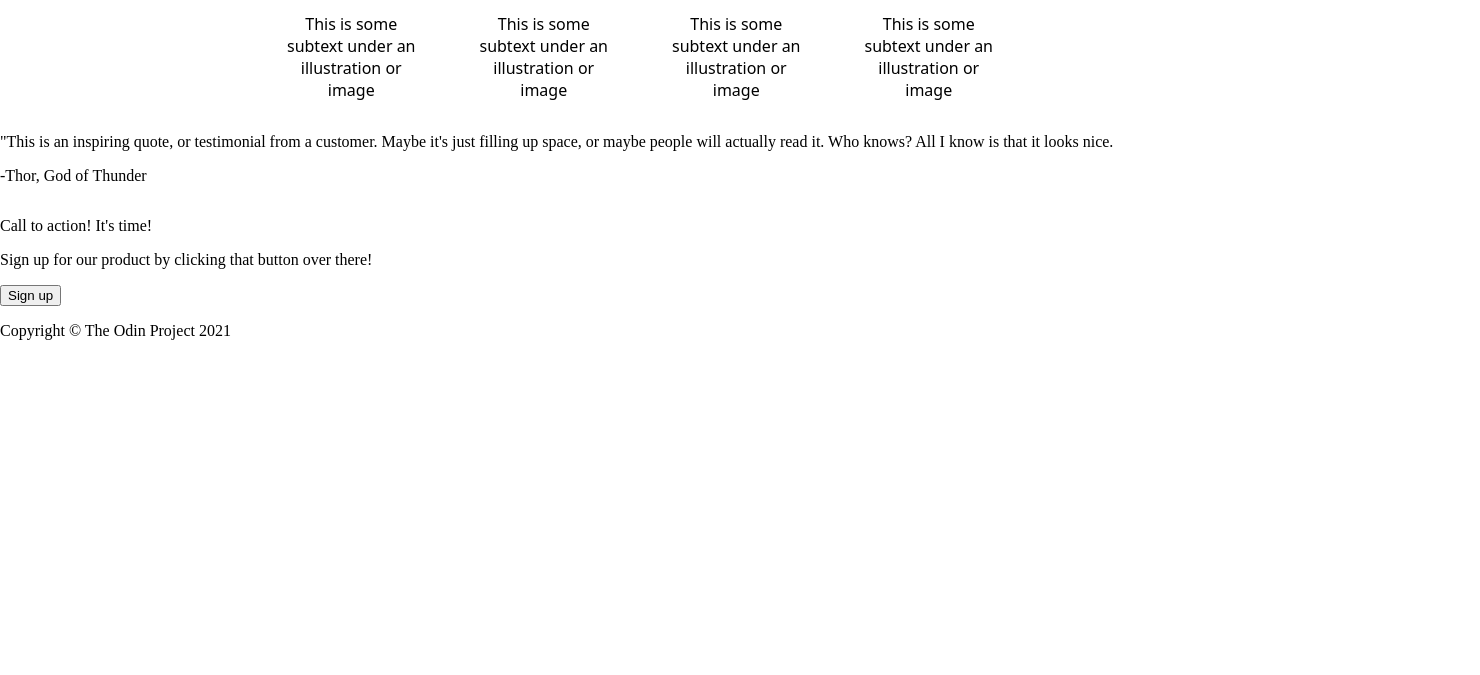
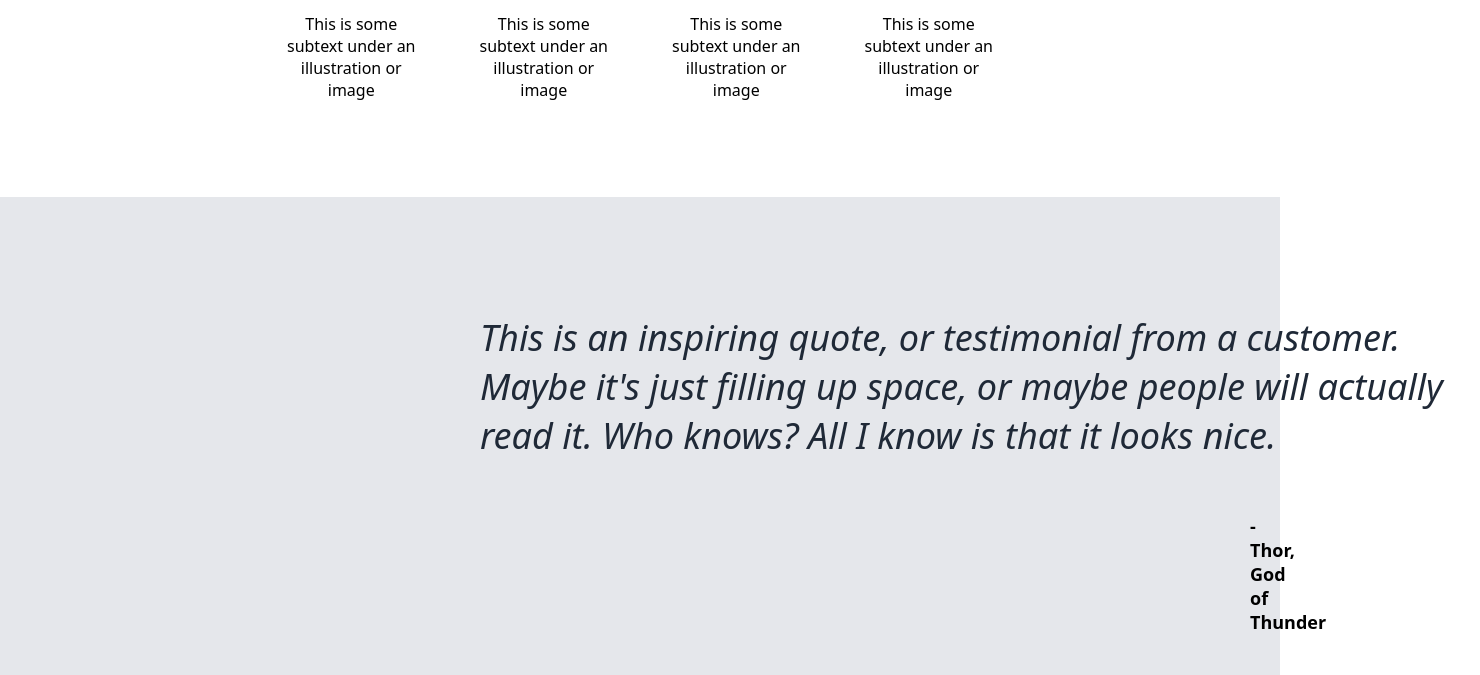
Before and after one commit to cats12345-arch/Landing-page, a plain HTML site: page index.html in a window 1280 px wide. Shown: the part 885-1560 px from the top of the page, 1480 px wide, since content can reach past the window. Before the commit the page ends 1241 px from the top, so only its background shows below. Drawn offline with Linux system fonts and the light colour scheme.

```diff
--- a/index.html
+++ b/index.html
@@ -44,9 +44,9 @@
                 <p class="text">This is some subtext under an illustration or image</p>
             </div>
         </div>
-        <div class="quote">
-            <p>"This is an inspiring quote, or testimonial from a customer. Maybe it's just filling up space, or maybe people will actually read it. Who knows? All I know is that it looks nice.</p>
-            <p>-Thor, God of Thunder</p>
+        <div class="quoteBox">
+            <p class="quote">This is an inspiring quote, or testimonial from a customer. Maybe it's just filling up space, or maybe people will actually read it. Who knows? All I know is that it looks nice.</p>
+            <p class="quoteTitle">-Thor, God of Thunder</p>
         </div>
         <div class="signUp">
             <p>Call to action! It's time!</p>
--- a/style.css
+++ b/style.css
@@ -114,4 +114,29 @@ body {
     width: 203px;
     text-align: center;
     font-family: system-ui, -apple-system, BlinkMacSystemFont, 'Segoe UI', Roboto, Oxygen, Ubuntu, Cantarell, 'Open Sans', 'Helvetica Neue', sans-serif;
+    padding-bottom: 80px;
 }
+
+.quoteBox {
+    background-color: #e5e7eb;
+    display: flex;
+    flex-direction: column;
+    padding-top: 80px;
+    padding-bottom: 80px;
+}
+
+.quote {
+    font-size: 36px;
+    font-style: italic;
+    color: #1f2937;
+    font-family: system-ui, -apple-system, BlinkMacSystemFont, 'Segoe UI', Roboto, Oxygen, Ubuntu, Cantarell, 'Open Sans', 'Helvetica Neue', sans-serif;
+    width: 1000px;
+    padding-left: 480px;
+}
+
+.quoteTitle {
+    padding-left: 1250px;
+    font-weight: 900;
+    font-family: system-ui, -apple-system, BlinkMacSystemFont, 'Segoe UI', Roboto, Oxygen, Ubuntu, Cantarell, 'Open Sans', 'Helvetica Neue', sans-serif;
+    font-size: 18px;
+}
```
